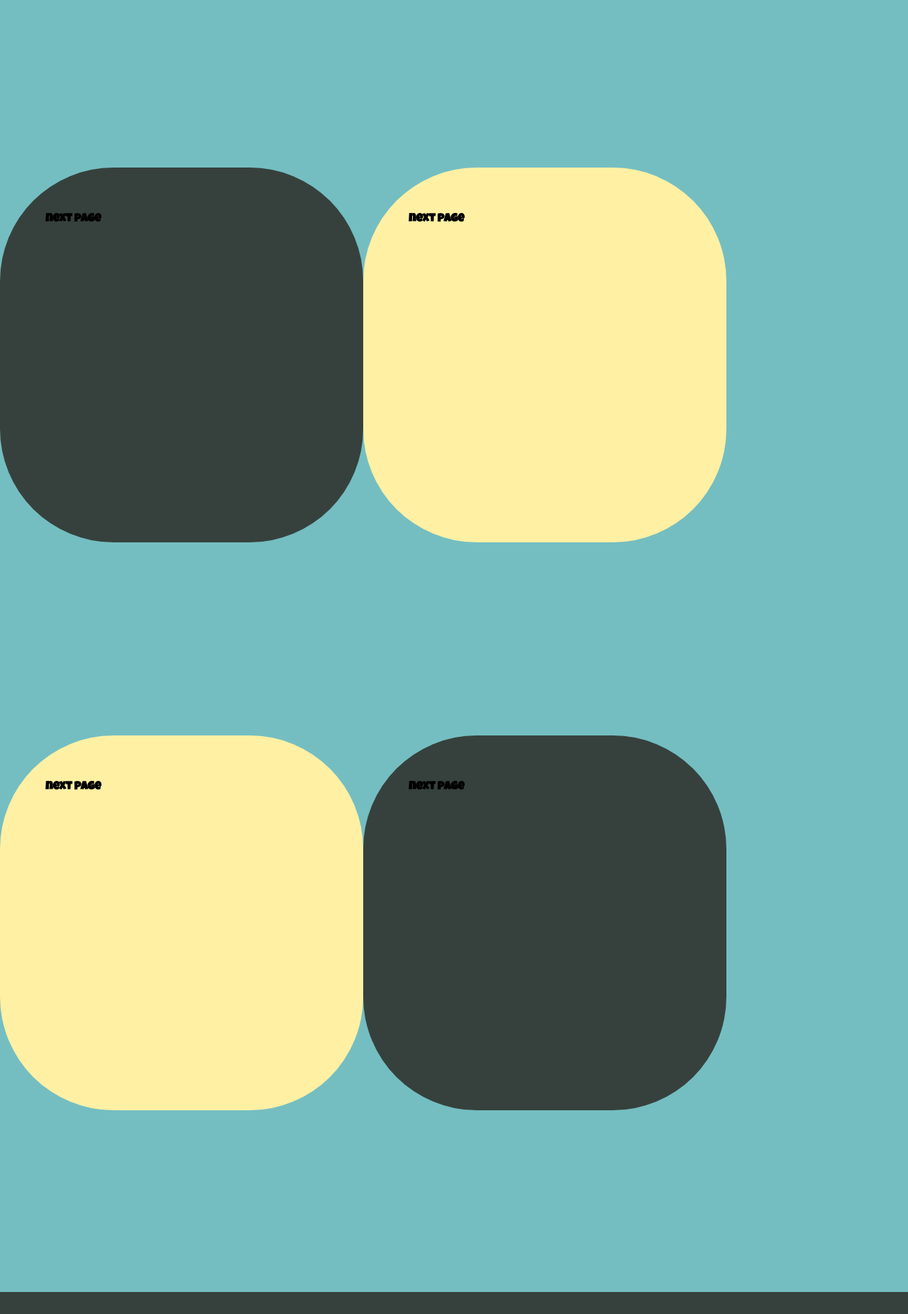
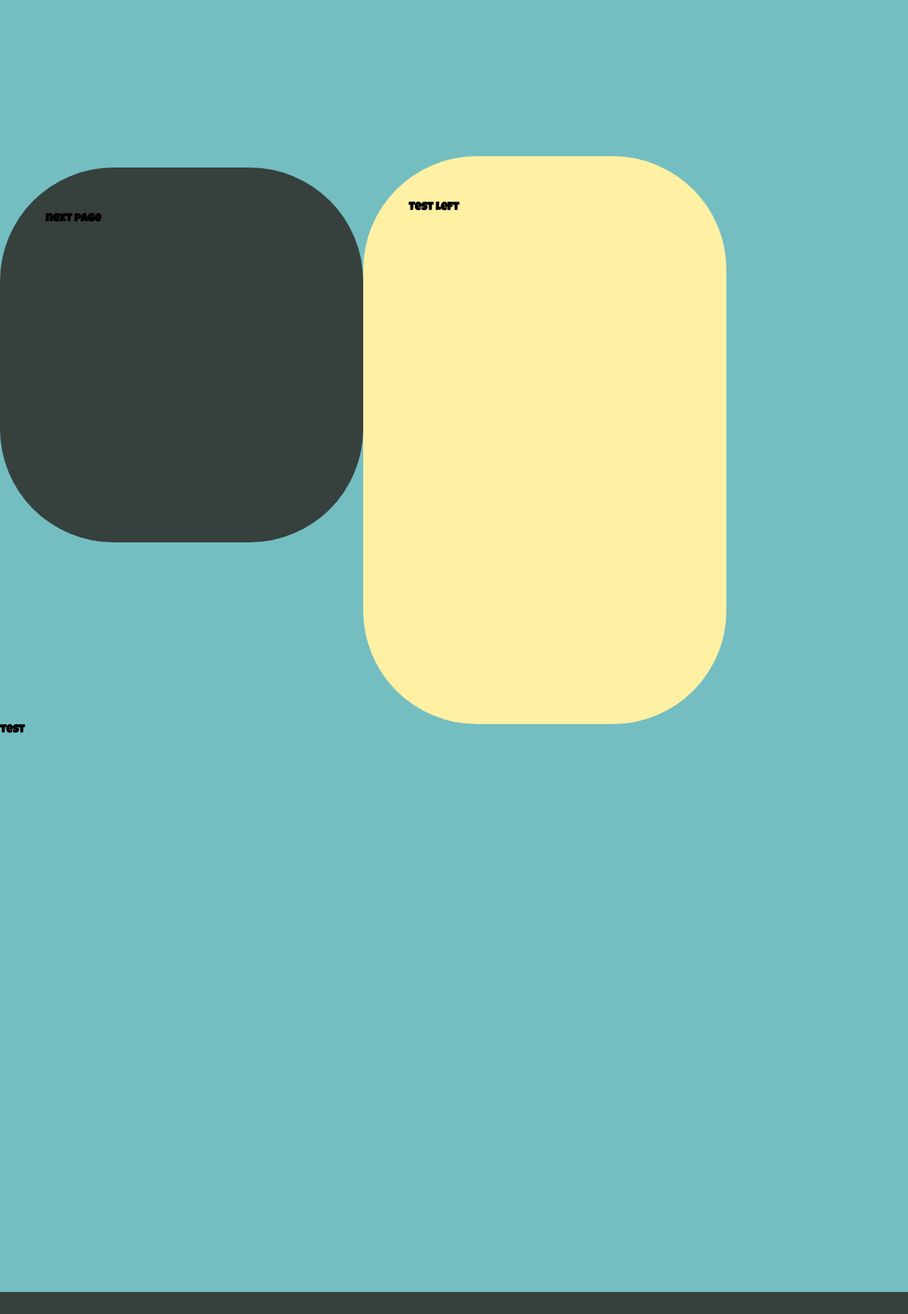
Before and after one commit to J-M0101/LinkMe, a PHP site: page / in a window 1280 px wide. Shown: the part 580-2431 px from the top of the page at 71% size. Run offline with PHP 8.4, Linux system fonts and the light colour scheme.

Commit message:
added a footer and boxes for text

```diff
--- a/Styles.css
+++ b/Styles.css
@@ -98,7 +98,6 @@ align-self: center;
 
 .round{
     border-radius: 10rem;
-
 }
 
 .yellowbackground{
--- a/index.php
+++ b/index.php
@@ -53,16 +53,13 @@
       <div class="greybackground flex mt3 mb7 w-40 round">
           <p class = "ml5 mt5">next page</p>
       </div>
-      <div class="yellowbackground flex mt3 mb7 w-40 round">
-          <p class = "ml5 mt5">next page</p>
+      <div class="yellowbackground flex w-40 round">
+          <p class = "ml5 mt5">Test left</p>
       </div>
     </div>
     <div class="page">
-      <div class="yellowbackground flex mt3 mb7 w-40 round">
-          <p class = "ml5 mt5">next page</p>
-      </div>
-      <div class="greybackground flex mt3 mb7 w-40 round">
-          <p class = "ml5 mt5">next page</p>
+      <div class="w-100">
+        test
       </div>
     </div>
 
```
